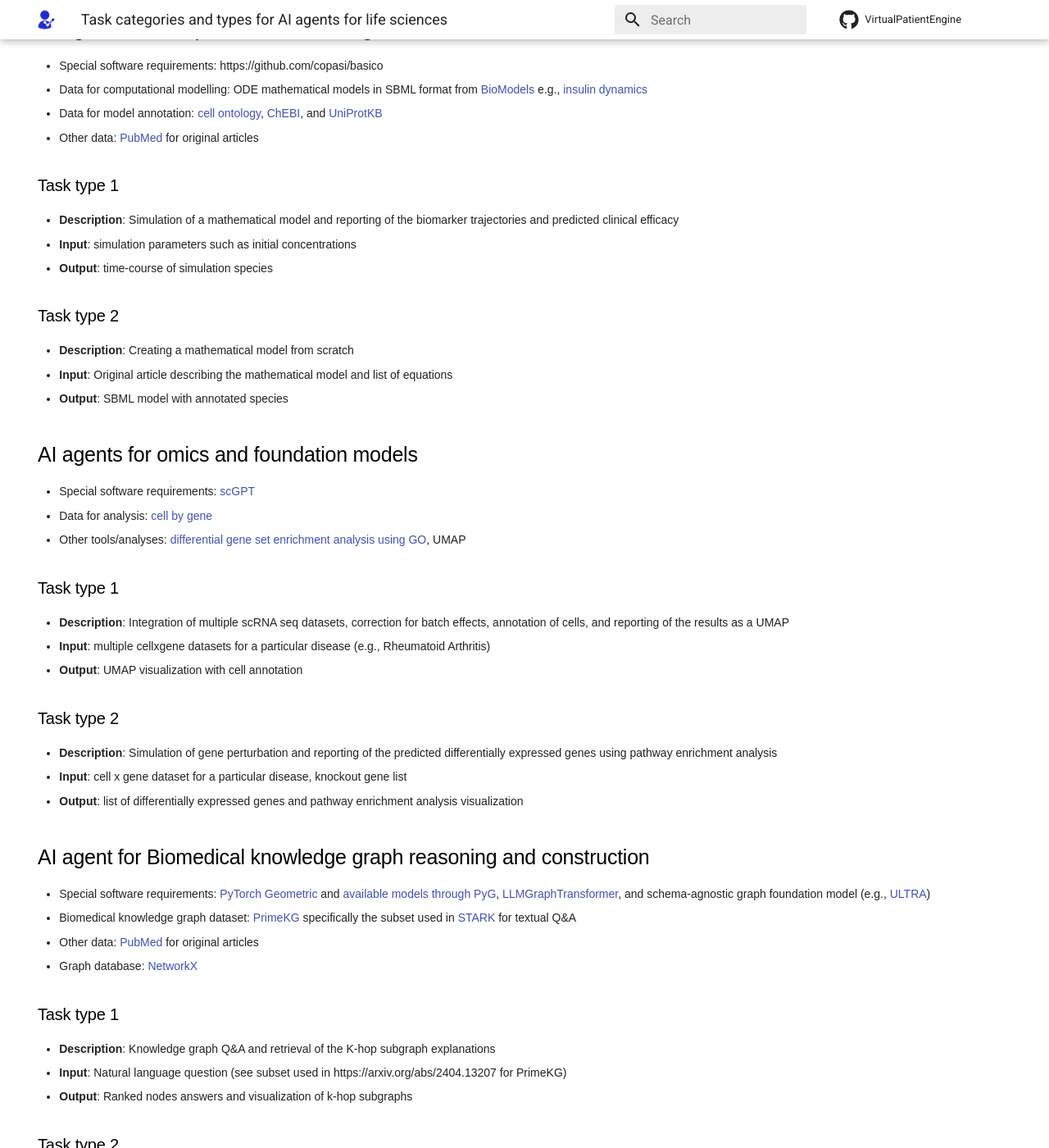
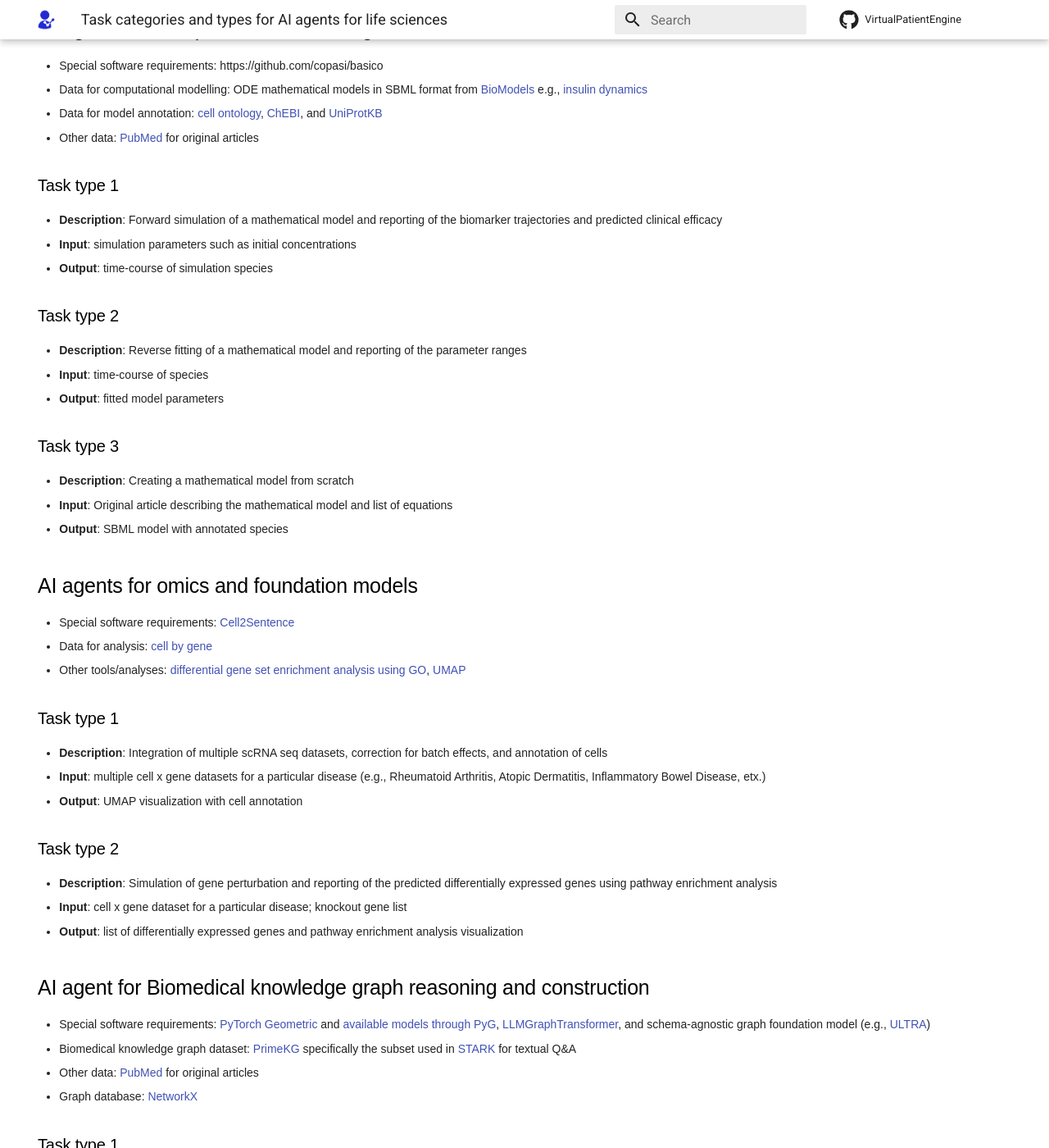
Before and after one commit to VirtualPatientEngine/VPEHackathonAIAgentsCO, an MkDocs documentation site: the page built from docs/tasks.md, in a window 1280 px wide and 1400 px high, scrolled down 337 px. Shown: the whole window at 82% size. Built offline with MkDocs 1.6.1 and Material for MkDocs 9.7.7, drawn with Linux system fonts in a browser that asks for light colours.

Commit message:
fix: updated cell2sentence reference and tasks for category 1

```diff
--- a/docs/tasks.md
+++ b/docs/tasks.md
@@ -19,28 +19,33 @@ hide:
 - Other data: [PubMed](https://pubmed.ncbi.nlm.nih.gov/) for original articles
 
 ### Task type 1
-- **Description**: Simulation of a mathematical model and reporting of the biomarker trajectories and predicted clinical efficacy
+- **Description**: Forward simulation of a mathematical model and reporting of the biomarker trajectories and predicted clinical efficacy
 - **Input**: simulation parameters such as initial concentrations
 - **Output**: time-course of simulation species
 
 ### Task type 2
+- **Description**: Reverse fitting of a mathematical model and reporting of the parameter ranges
+- **Input**: time-course of species
+- **Output**: fitted model parameters
+
+### Task type 3
 - **Description**: Creating a mathematical model from scratch
 - **Input**: Original article describing the mathematical model and list of equations
 - **Output**: SBML model with annotated species
 
 ## AI agents for omics and foundation models
-- Special software requirements: [scGPT](https://www.nature.com/articles/s41592-024-02201-0)
+- Special software requirements: [Cell2Sentence](https://www.biorxiv.org/content/10.1101/2023.09.11.557287v3.full)
 - Data for analysis: [cell by gene](https://cellxgene.cziscience.com/)
-- Other tools/analyses: [differential gene set enrichment analysis using GO](https://amigo.geneontology.org/amigo), UMAP
+- Other tools/analyses: [differential gene set enrichment analysis using GO](https://amigo.geneontology.org/amigo), [UMAP](https://docs.rapids.ai/api/cuml/stable/api/#umap)
 
 ### Task type 1
-- **Description**: Integration of multiple scRNA seq datasets, correction for batch effects, annotation of cells, and reporting of the results as a UMAP
-- **Input**: multiple cellxgene datasets for a particular disease (e.g., Rheumatoid Arthritis)
+- **Description**: Integration of multiple scRNA seq datasets, correction for batch effects, and annotation of cells
+- **Input**: multiple cell x gene datasets for a particular disease (e.g., Rheumatoid Arthritis, Atopic Dermatitis, Inflammatory Bowel Disease, etx.)
 - **Output**: UMAP visualization with cell annotation
 
 ### Task type 2
 - **Description**: Simulation of gene perturbation and reporting of the predicted differentially expressed genes using pathway enrichment analysis
-- **Input**: cell x gene dataset for a particular disease, knockout gene list
+- **Input**: cell x gene dataset for a particular disease; knockout gene list
 - **Output**: list of differentially expressed genes and pathway enrichment analysis visualization
 
 ## AI agent for Biomedical knowledge graph reasoning and construction
```
